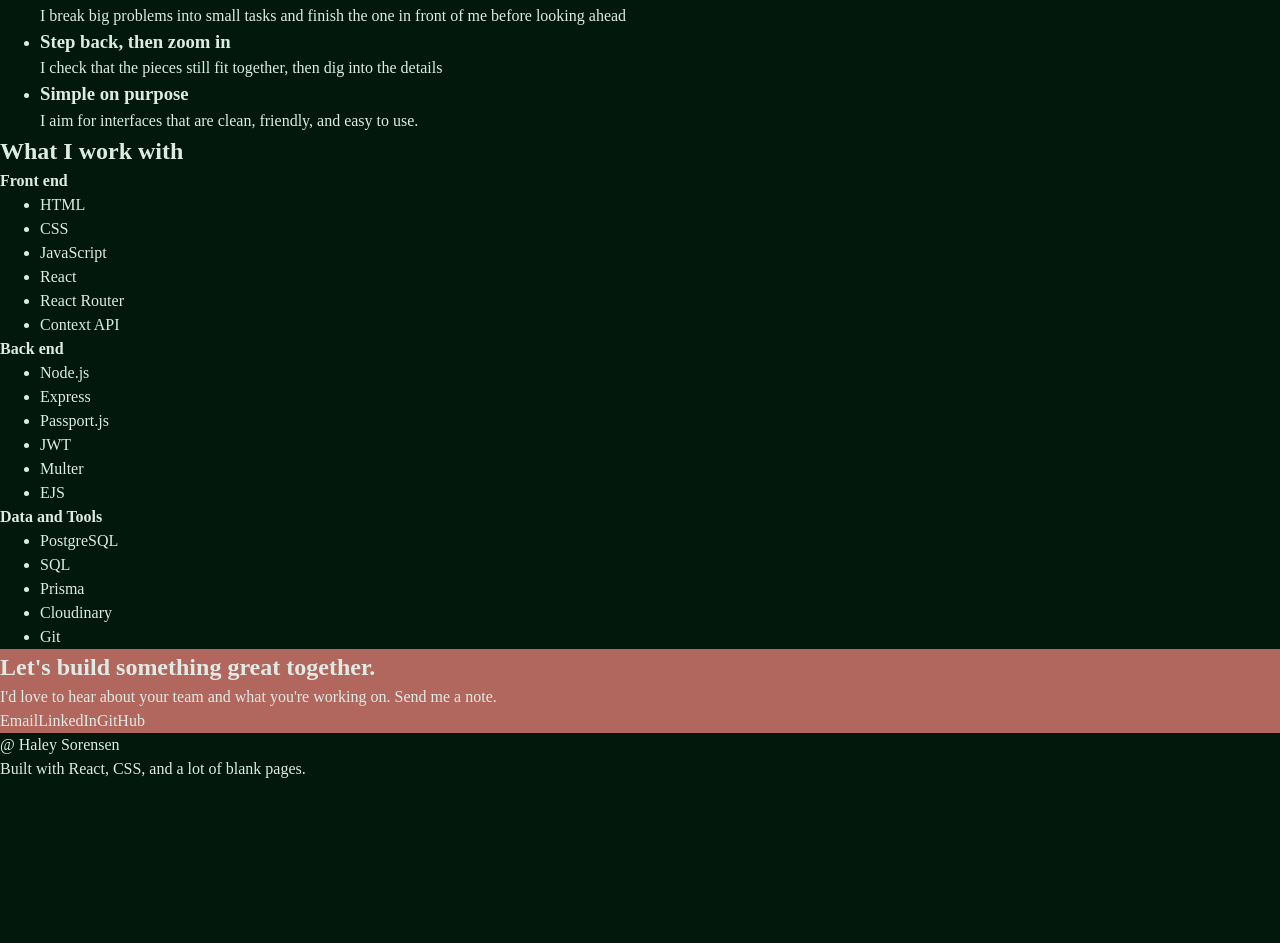
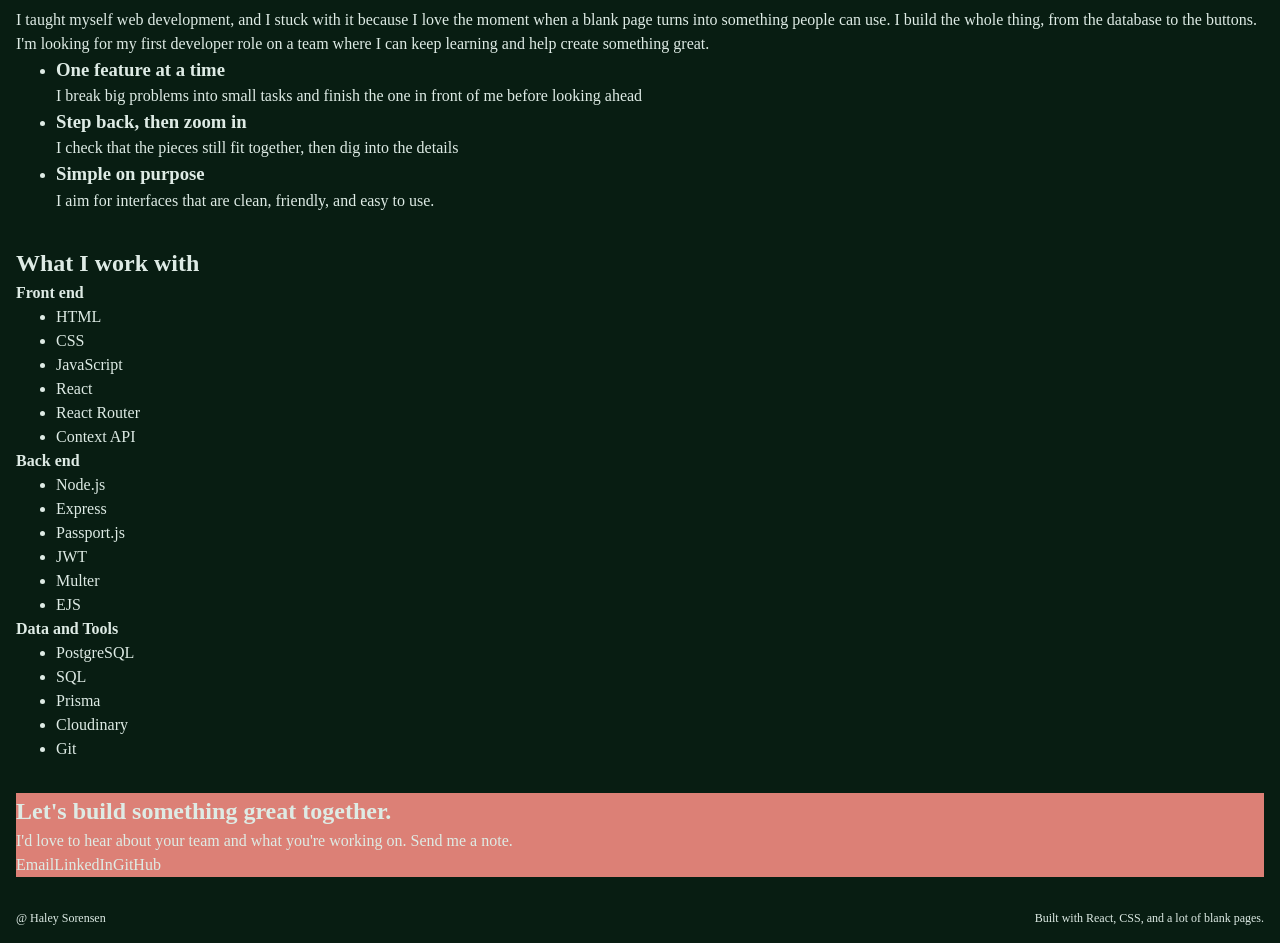
Before and after one commit to Hsoren31/Hsoren31.github.io, a React (Vite) app: page / in a window 1280 px wide. Shown: the part 1340-2283 px from the top of the page. Before the commit the page ends 2121 px from the top, so only its background shows below. Built offline with nearby package versions, Linux system fonts and the light colour scheme.

Commit message:
Style: main content and footer spacing and layout

```diff
--- a/src/App.jsx
+++ b/src/App.jsx
@@ -11,11 +11,13 @@ function App() {
   return (
     <>
       <Header />
-      <Introduction />
-      <Projects />
-      <About />
-      <Skills />
-      <Contact />
+      <main>
+        <Introduction />
+        <Projects />
+        <About />
+        <Skills />
+        <Contact />
+      </main>
       <Footer />
     </>
   );
--- a/src/components/Footer.jsx
+++ b/src/components/Footer.jsx
@@ -1,8 +1,8 @@
 export default function Footer() {
   return (
-    <div id="footer">
+    <footer>
       <p>@ Haley Sorensen</p>
       <p>Built with React, CSS, and a lot of blank pages.</p>
-    </div>
+    </footer>
   );
 }
--- a/src/styles/index.css
+++ b/src/styles/index.css
@@ -1,9 +1,11 @@
 :root {
   /* COLORS*/
   --clr-text: #deebe5;
-  --clr-bg: #02180c;
-  --clr-surface: #172b21;
-  --clr-accent: #b2675e;
+  --clr-surface-1: #172b21;
+  --clr-surface-2: #081d12;
+  --clr-surface-3: #02180c;
+  --clr-surface-4: #769c89;
+  --clr-accent: #dc8076;
 }
 
 *,
@@ -19,7 +21,7 @@
 body {
   line-height: 1.5;
   -webkit-font-smoothing: antialiased;
-  background-color: var(--clr-bg);
+  background-color: var(--clr-surface-2);
   color: var(--clr-text);
 }
 
@@ -68,7 +70,7 @@ header {
   position: sticky;
   top: 0;
   z-index: 5;
-  background-color: var(--clr-bg);
+  background-color: var(--clr-surface-2);
   padding: 8px;
 }
 
@@ -128,6 +130,21 @@ header > h2 {
   }
 }
 
+main {
+  margin: 0 auto;
+  padding: 1rem;
+  display: grid;
+  gap: 2rem;
+}
+
 section#contact {
   background-color: var(--clr-accent);
 }
+
+footer {
+  font-size: 12px;
+  padding: 16px;
+  display: flex;
+  flex-wrap: wrap;
+  justify-content: space-between;
+}
```
